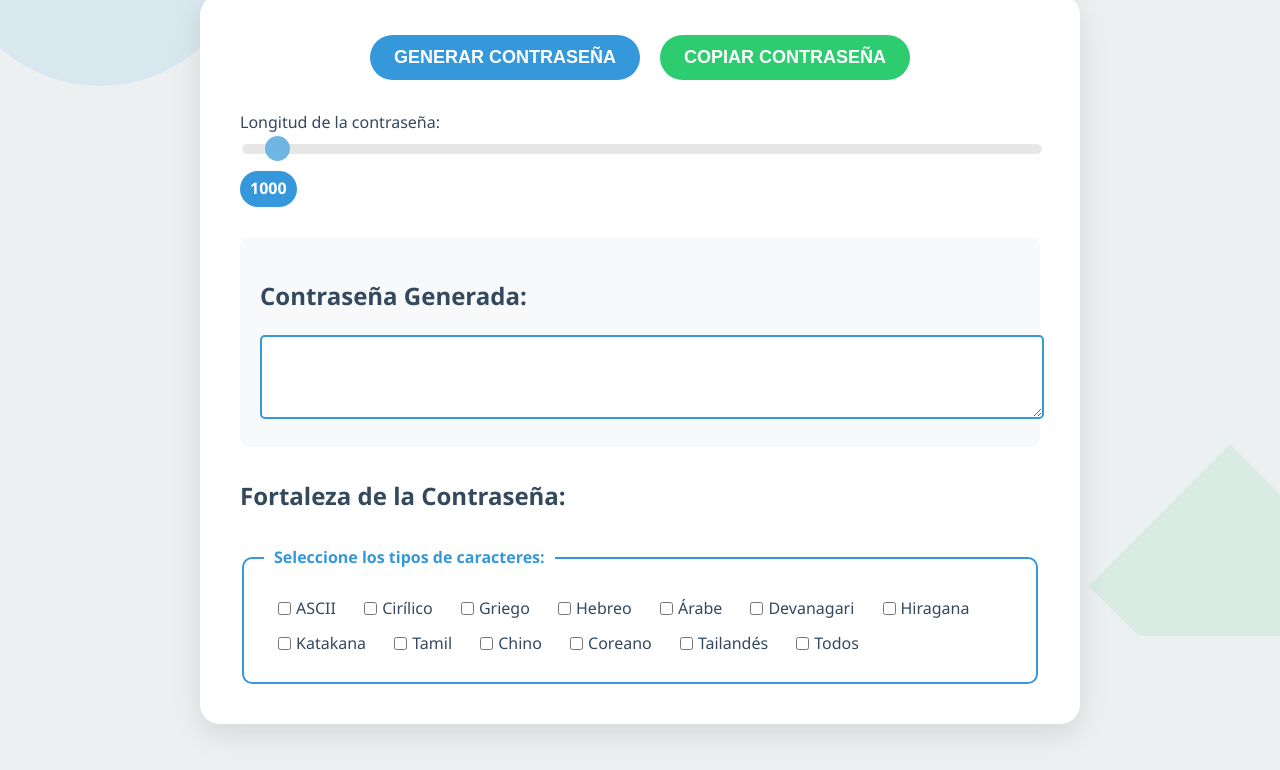
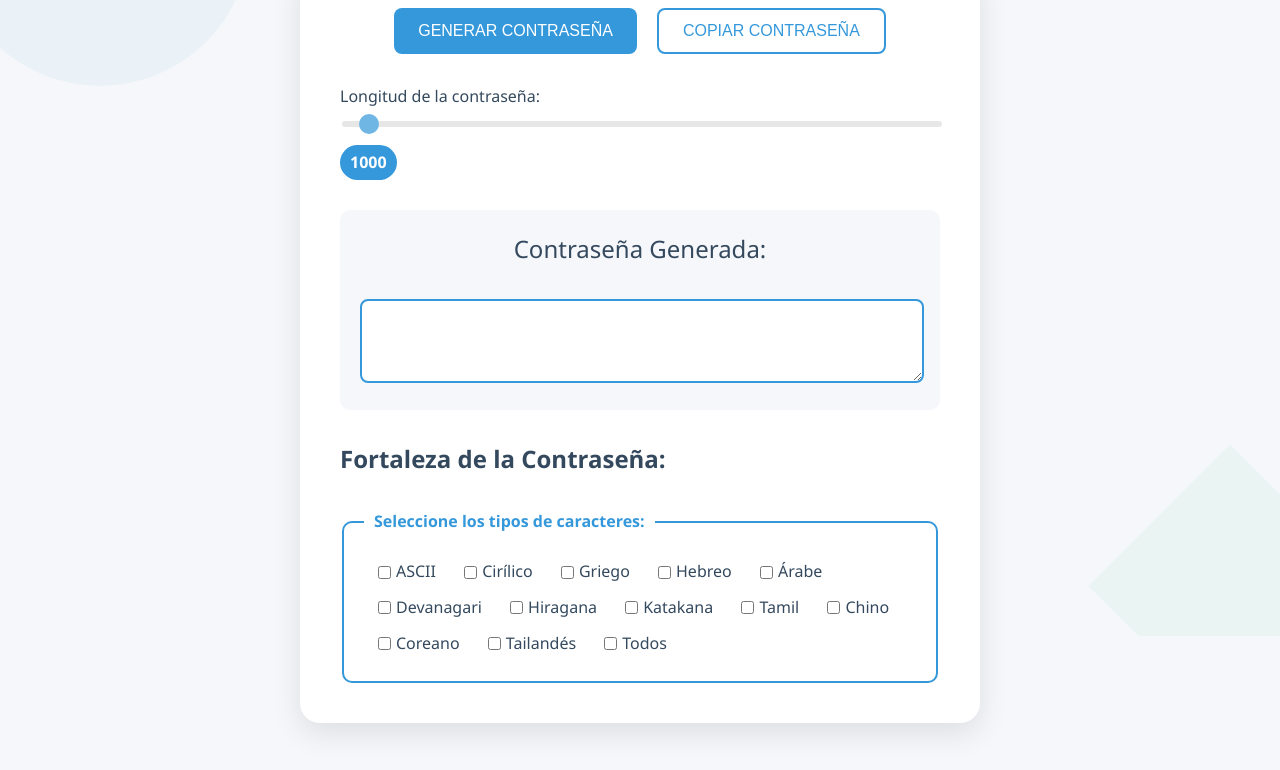
Before and after one commit to Vastgon/Passwords, a plain HTML site: page index.html in a window 1280 px wide. Shown: the part 164-934 px from the top of the page. Drawn offline with Linux system fonts and the light colour scheme.

Commit message:
Update styles.css

```diff
--- a/styles.css
+++ b/styles.css
@@ -1,7 +1,7 @@
 :root {
     --color-primario: #3498db;
     --color-secundario: #2ecc71;
-    --color-fondo: #ecf0f1;
+    --color-fondo: #f5f7fa;
     --color-texto: #34495e;
     --color-acento: #e74c3c;
     --color-sombra: rgba(0, 0, 0, 0.1);
@@ -28,7 +28,7 @@ body {
 
 .shape {
     position: absolute;
-    opacity: 0.1;
+    opacity: 0.05;
 }
 
 .circle {
@@ -75,15 +75,15 @@ body {
     box-shadow: 0 10px 30px var(--color-sombra);
     padding: 40px;
     width: 90%;
-    max-width: 800px;
+    max-width: 600px;
 }
 
 .titulo {
-    font-size: 48px;
+    font-size: 36px;
     color: var(--color-primario);
     text-align: center;
     margin-bottom: 30px;
-    text-shadow: 2px 2px 4px var(--color-sombra);
+    font-weight: 300;
 }
 
 .contenedor-botones {
@@ -95,13 +95,13 @@ body {
 
 .boton {
     padding: 12px 24px;
-    font-size: 18px;
+    font-size: 16px;
     border: none;
-    border-radius: 50px;
+    border-radius: 8px;
     cursor: pointer;
     transition: all 0.3s ease;
     text-transform: uppercase;
-    font-weight: bold;
+    font-weight: 500;
 }
 
 .boton-primario {
@@ -110,12 +110,13 @@ body {
 }
 
 .boton-secundario {
-    background-color: var(--color-secundario);
-    color: white;
+    background-color: white;
+    color: var(--color-primario);
+    border: 2px solid var(--color-primario);
 }
 
 .boton:hover {
-    transform: translateY(-3px);
+    transform: translateY(-2px);
     box-shadow: 0 5px 15px var(--color-sombra);
 }
 
@@ -126,8 +127,8 @@ body {
 .slider {
     -webkit-appearance: none;
     width: 100%;
-    height: 10px;
-    border-radius: 5px;
+    height: 6px;
+    border-radius: 3px;
     background: #ddd;
     outline: none;
     opacity: 0.7;
@@ -137,16 +138,16 @@ body {
 .slider::-webkit-slider-thumb {
     -webkit-appearance: none;
     appearance: none;
-    width: 25px;
-    height: 25px;
+    width: 20px;
+    height: 20px;
     border-radius: 50%;
     background: var(--color-primario);
     cursor: pointer;
 }
 
 .slider::-moz-range-thumb {
-    width: 25px;
-    height: 25px;
+    width: 20px;
+    height: 20px;
     border-radius: 50%;
     background: var(--color-primario);
     cursor: pointer;
@@ -163,21 +164,30 @@ body {
 }
 
 .contraseña {
-    background-color: #f8f9fa;
+    background-color: var(--color-fondo);
     border-radius: 10px;
     padding: 20px;
     margin-bottom: 30px;
+    text-align: center;
+}
+
+.contraseña h2 {
+    margin-top: 0;
+    font-weight: 300;
+    color: var(--color-texto);
 }
 
 .contraseña textarea {
-    width: 100%;
+    width: calc(100% - 20px);
     min-height: 60px;
     border: 2px solid var(--color-primario);
-    border-radius: 5px;
+    border-radius: 8px;
     padding: 10px;
     font-family: 'Courier New', Courier, monospace;
     font-size: 16px;
     resize: vertical;
+    margin-top: 10px;
+    background-color: white;
 }
 
 .fortaleza-contraseña {
@@ -185,9 +195,9 @@ body {
 }
 
 .barra-fortaleza {
-    height: 10px;
+    height: 8px;
     background-color: #ddd;
-    border-radius: 5px;
+    border-radius: 4px;
     overflow: hidden;
 }
 
@@ -238,7 +248,7 @@ footer {
     }
 
     .titulo {
-        font-size: 36px;
+        font-size: 28px;
     }
 
     .contenedor-botones {
```
